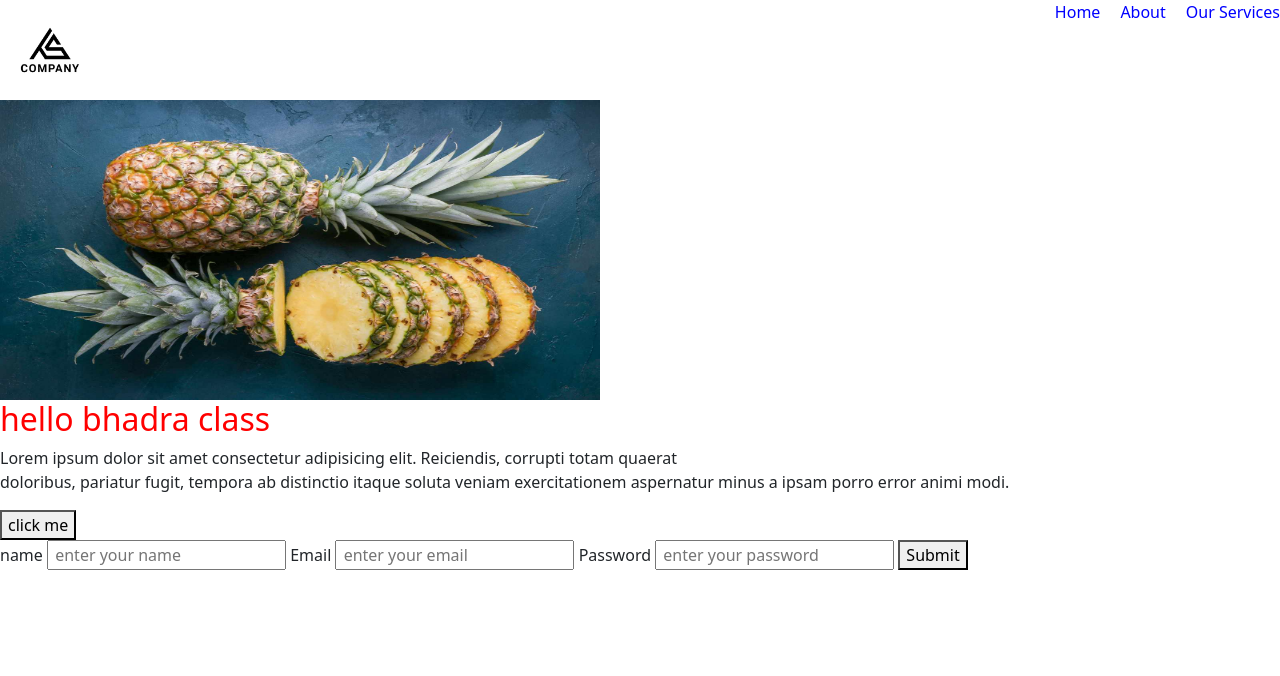
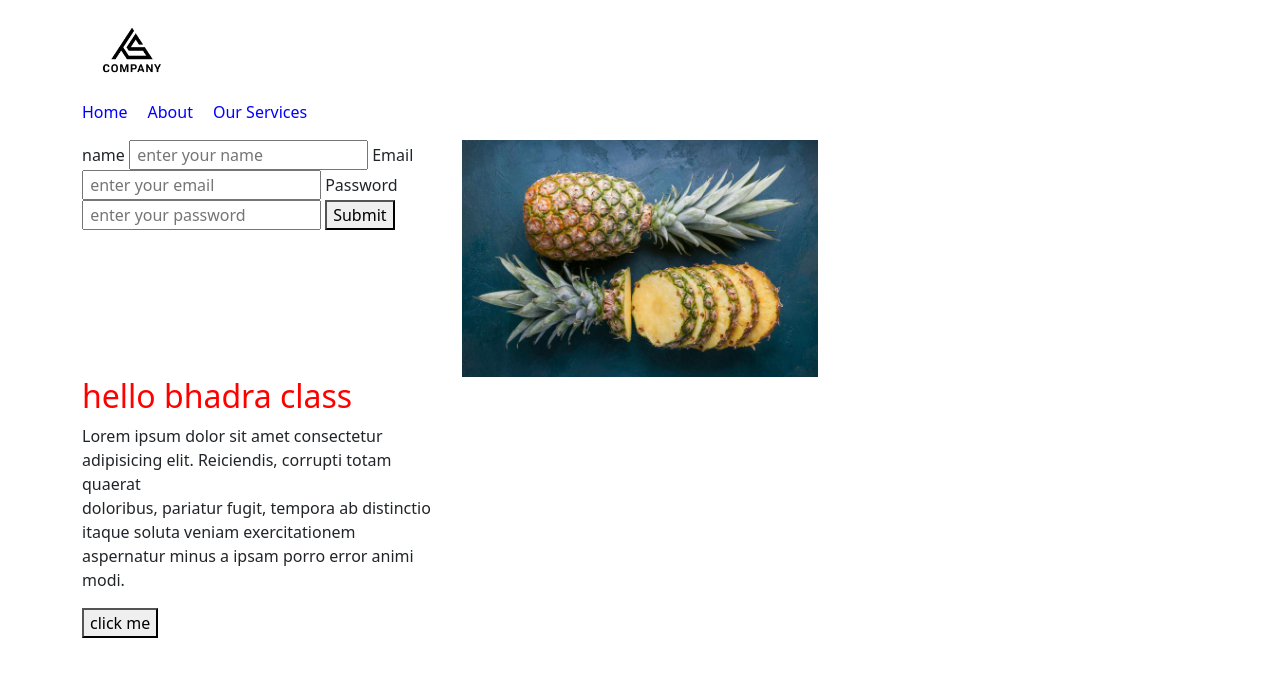
Before and after one commit to Raju-bit-creator/bhadra-group, a plain HTML site: page index.html in a window 1280 px wide. Drawn offline with nearby package versions, Linux system fonts and the light colour scheme.

Commit message:
bootstrap

```diff
--- a/index.html
+++ b/index.html
@@ -6,32 +6,35 @@
   <meta name="viewport" content="width=device-width, initial-scale=1.0">
   <meta keyword="" description="width=device-width, initial-scale=1.0">
   <title>My first project</title>
-    <link href="https://cdn.jsdelivr.net/npm/bootstrap@5.0.2/dist/css/bootstrap.min.css" rel="stylesheet" integrity="sha384-EVSTQN3/azprG1Anm3QDgpJLIm9Nao0Yz1ztcQTwFspd3yD65VohhpuuCOmLASjC" crossorigin="anonymous">
+  <link href="https://cdn.jsdelivr.net/npm/bootstrap@5.0.2/dist/css/bootstrap.min.css" rel="stylesheet"
+    integrity="sha384-EVSTQN3/azprG1Anm3QDgpJLIm9Nao0Yz1ztcQTwFspd3yD65VohhpuuCOmLASjC" crossorigin="anonymous">
   <link rel="stylesheet" href="/style/style.css">
 </head>
 
 <body>
 
   <div class="header">
+    <div class="container">
+      <div class="row">
+        <div class="col-md-3">
           <div class="logo">
             <img src="images/logo.jpg" height="100" width="100">
           </div>
-        <ul id="menu-items" >
+        </div>
+        <!-- <div class="col-md-9"> -->
+          <ul id="menu-items">
             <li> Home</li>
             <li> About </li>
             <li> Our Services</li>
           </ul>
+        <!-- </div> -->
+      </div>
+    </div>
   </div>
 
-    <a href="https://www.facebook.com" target="_blank"><img src="images/pineapple.jpg" height="300px" width="600px" alt="fruit"></a>
-    <!-- h1-h6 -->
-    <h2 class="hello"> hello bhadra class</h2>
-    <p>Lorem ipsum dolor sit amet consectetur adipisicing elit. Reiciendis, corrupti totam quaerat <br> doloribus,
-        pariatur fugit, tempora ab distinctio itaque soluta veniam exercitationem aspernatur minus a ipsam porro error
-        animi modi.</p>
-    <button id="button"  class="button"> click me</button>
-
-
+  <div class="container">
+    <div class="row">
+      <div class="col-md-4">
         <form>
           <label>name</label>
           <input type="text" placeholder=" enter your name">
@@ -42,8 +45,35 @@
           <button type="submit">Submit</button>
         </form>
 
-    <script src="https://cdn.jsdelivr.net/npm/@popperjs/core@2.9.2/dist/umd/popper.min.js" integrity="sha384-IQsoLXl5PILFhosVNubq5LC7Qb9DXgDA9i+tQ8Zj3iwWAwPtgFTxbJ8NT4GN1R8p" crossorigin="anonymous"></script>
-    <script src="https://cdn.jsdelivr.net/npm/bootstrap@5.0.2/dist/js/bootstrap.min.js" integrity="sha384-cVKIPhGWiC2Al4u+LWgxfKTRIcfu0JTxR+EQDz/bgldoEyl4H0zUF0QKbrJ0EcQF" crossorigin="anonymous"></script>
+      </div>
+      <div class="col-md-4 ">
+        <div class="hero-img">
+          <a href="https://www.facebook.com" target="_blank"><img src="images/pineapple.jpg" alt="fruit"></a>
+        </div>
+      </div>
+      <div></div>
+      <div class="col-md-4">
+        <h2 class="hello"> hello bhadra class</h2>
+        <p>Lorem ipsum dolor sit amet consectetur adipisicing elit. Reiciendis, corrupti totam quaerat <br> doloribus,
+          pariatur fugit, tempora ab distinctio itaque soluta veniam exercitationem aspernatur minus a ipsam porro error
+          animi modi.</p>
+        <button id="button" class="button"> click me</button>
+      </div>
+    </div>
+  </div>
+
+  <!-- h1-h6 -->
+
+
+
+
+
+  <script src="https://cdn.jsdelivr.net/npm/@popperjs/core@2.9.2/dist/umd/popper.min.js"
+    integrity="sha384-IQsoLXl5PILFhosVNubq5LC7Qb9DXgDA9i+tQ8Zj3iwWAwPtgFTxbJ8NT4GN1R8p"
+    crossorigin="anonymous"></script>
+  <script src="https://cdn.jsdelivr.net/npm/bootstrap@5.0.2/dist/js/bootstrap.min.js"
+    integrity="sha384-cVKIPhGWiC2Al4u+LWgxfKTRIcfu0JTxR+EQDz/bgldoEyl4H0zUF0QKbrJ0EcQF"
+    crossorigin="anonymous"></script>
 
 
 </body>
--- a/style/style.css
+++ b/style/style.css
@@ -12,3 +12,6 @@
 .hello{
     color: red;
 }
+.hero-img img{
+    width: 100%;
+}
```
Lines whose indentation alone changed are shown as unchanged.
